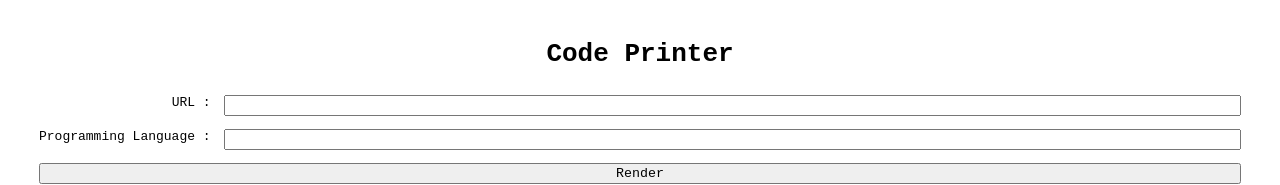
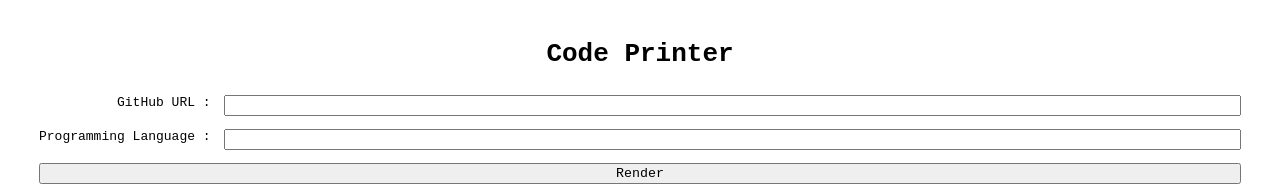
Before and after one commit to 0916dhkim/code-printer, a React (Create React App) app: page / in a window 1280 px wide. Shown: the top 185 px of the page. Built offline with nearby package versions, Linux system fonts and the light colour scheme.

Commit message:
Update Forms Label

```diff
--- a/src/Controls.tsx
+++ b/src/Controls.tsx
@@ -55,7 +55,7 @@
 
   return (
     <form className={style.container} onSubmit={renderCode}>
-      <span className={style.label}>URL :</span>
+      <span className={style.label}>GitHub URL :</span>
       <input className={style.input} type="url" name="url" value={urlInput} onChange={e => dispatch({type: "SET_URL_INPUT", value: e.target.value})} />
       <span className={style.label}>Programming Language :</span>
       <input className={style.input} type="text" name="language" value={languageInput} onChange={e => dispatch({ type: "SET_LANGUAGE_INPUT", value: e.target.value })} />
```
